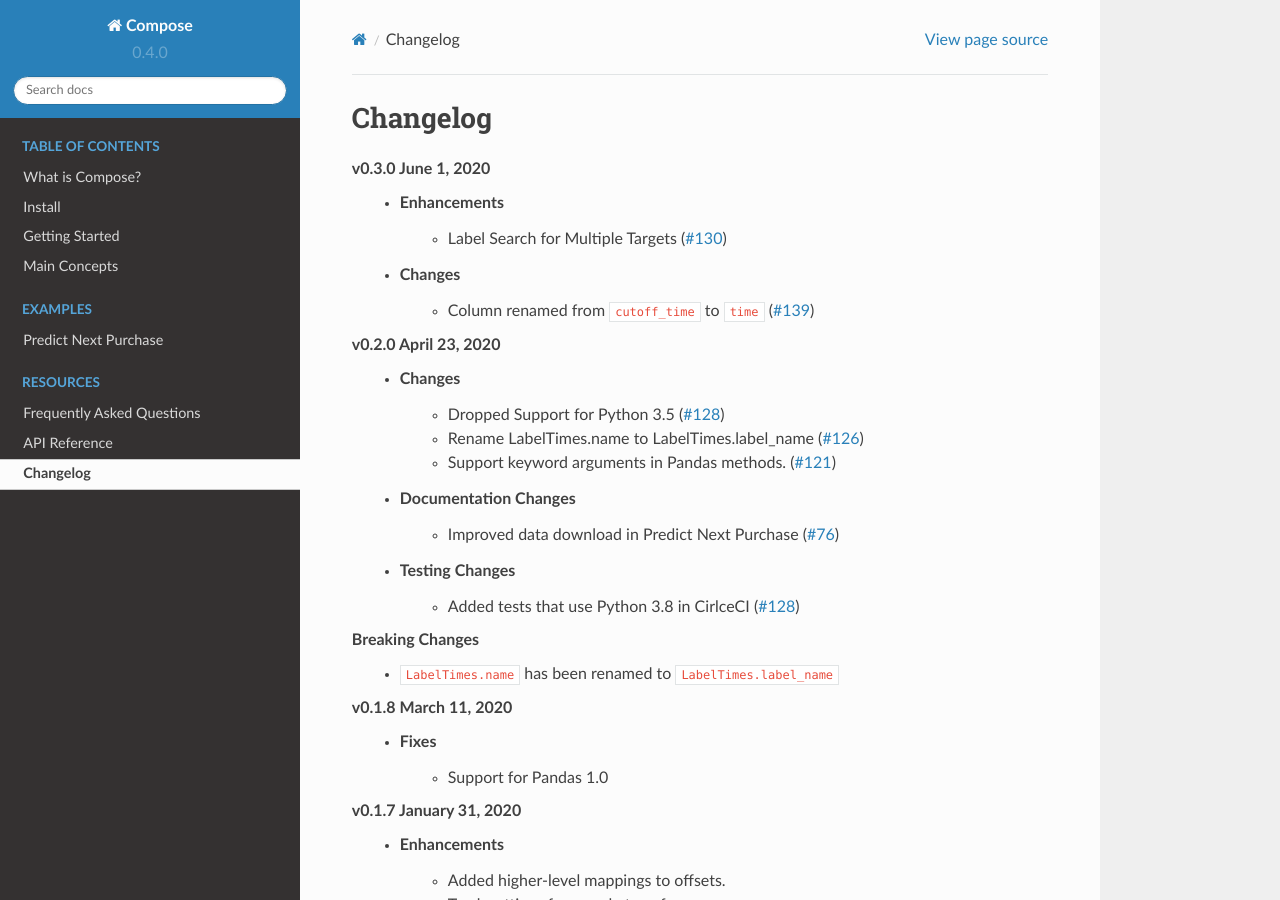
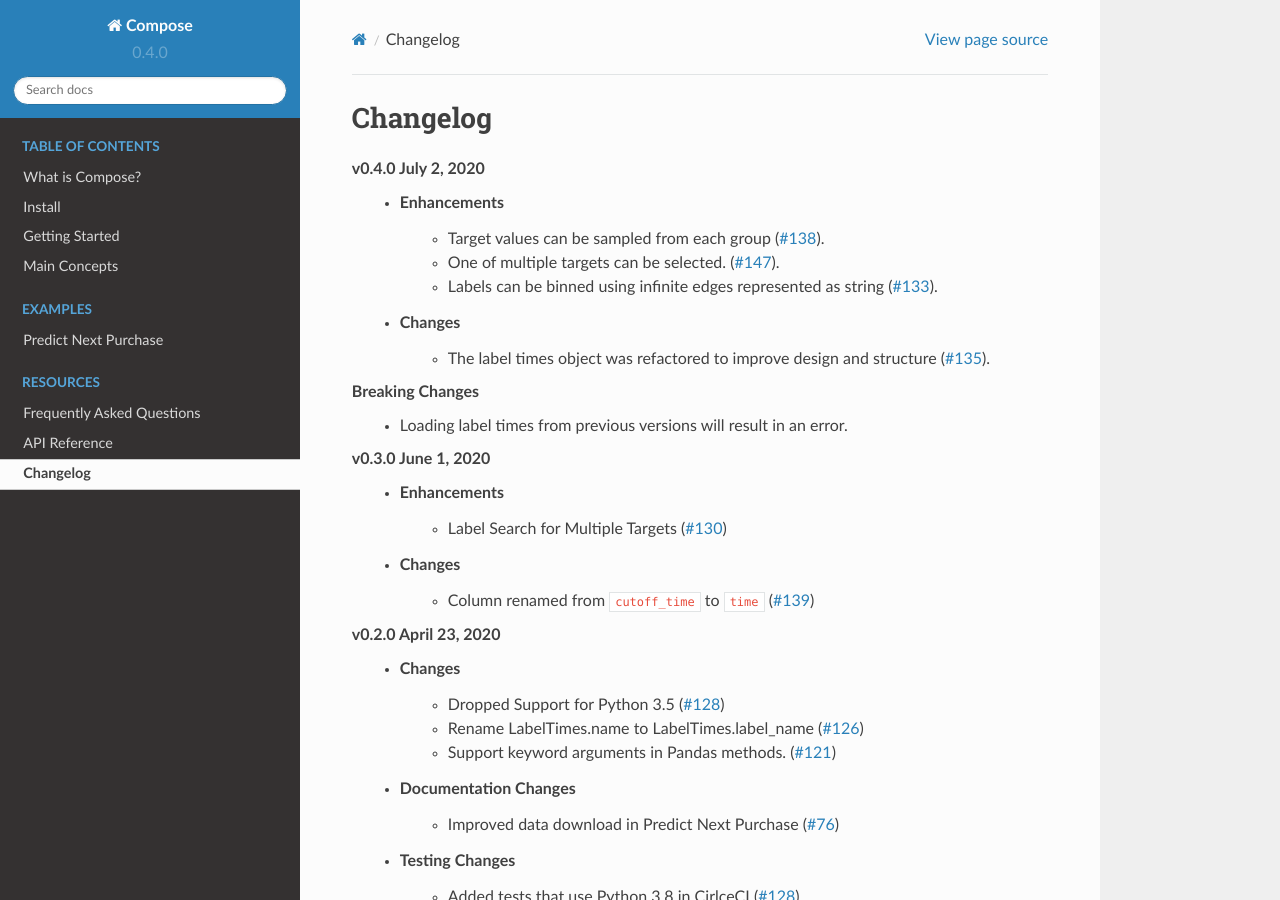
Before and after one commit to alteryx/compose, a Sphinx documentation site: the page built from docs/source/changelog.rst, in a window 1280 px wide and 900 px high. Built offline with Sphinx 7.4.7 and the Read the Docs theme 2.0.0, drawn with Linux system fonts in a browser that asks for light colours; comment, search, counter and statistics services are not loaded.

Commit message:
updates changelog

```diff
--- a/docs/source/changelog.rst
+++ b/docs/source/changelog.rst
@@ -1,6 +1,17 @@
 =========
 Changelog
 =========
+
+**v0.4.0** July 2, 2020
+    * Enhancements
+        * Target values can be sampled from each group (:pr:`138`).
+        * One of multiple targets can be selected. (:pr:`147`).
+        * Labels can be binned using infinite edges represented as string (:pr:`133`).
+    * Changes
+        * The label times object was refactored to improve design and structure (:pr:`135`).
+
+**Breaking Changes**
+    * Loading label times from previous versions will result in an error.
 
 **v0.3.0** June 1, 2020
     * Enhancements
```
